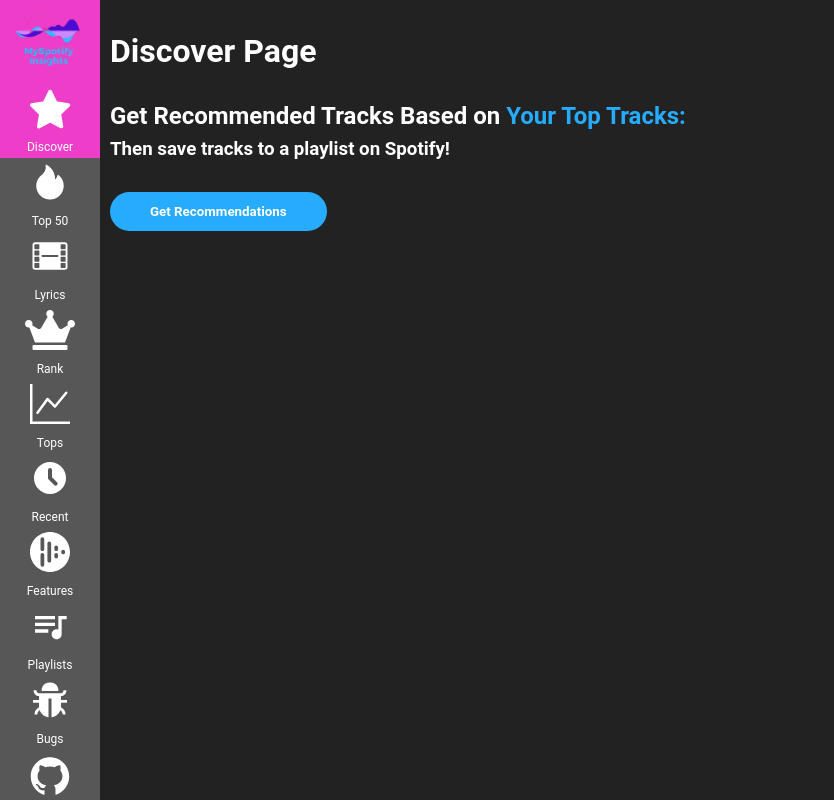
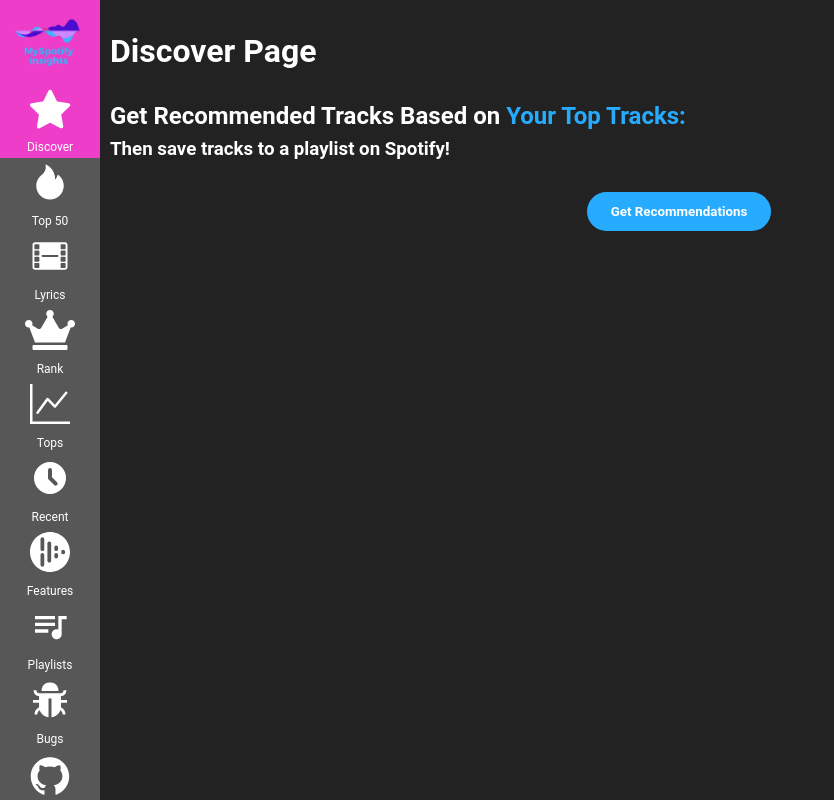
Before and after one commit to magacula/my-spotify-insights, a React (Create React App) app: page /discover in a window 1280 px wide. Shown: the whole page, without its empty margins (0-834 px from the left). Built offline with nearby package versions, Linux system fonts and the light colour scheme.

Commit message:
UI improvement on recommended tracks

```diff
--- a/src/components/RecommendedTracks.js
+++ b/src/components/RecommendedTracks.js
@@ -32,14 +32,15 @@ const SpotifyLink = styled.a`
 const ButtonContainer = styled.div`
   margin-left: 110px;
   display: flex;
+  justify-content: center;
 `;
 
 const Button = styled.button`
   margin-top: 2rem;
   display: inline-block;
   background: ${colors.lightBlue};
-  padding: 0.75rem 2.5rem;
-  border-radius: 1.5rem;
+  padding: 0.75rem 1.5rem;
+  border-radius: 1.75rem;
   border-style: none;
   margin-right: 2rem;
   outline: none;
@@ -50,6 +51,11 @@ const Button = styled.button`
   &:hover {
     transition: 0.35s;
     background: ${colors.pink};
+  }
+
+  &:active {
+    transform: scale(0.9);
+    transition: 0.2s;
   }
 `;
 
```
